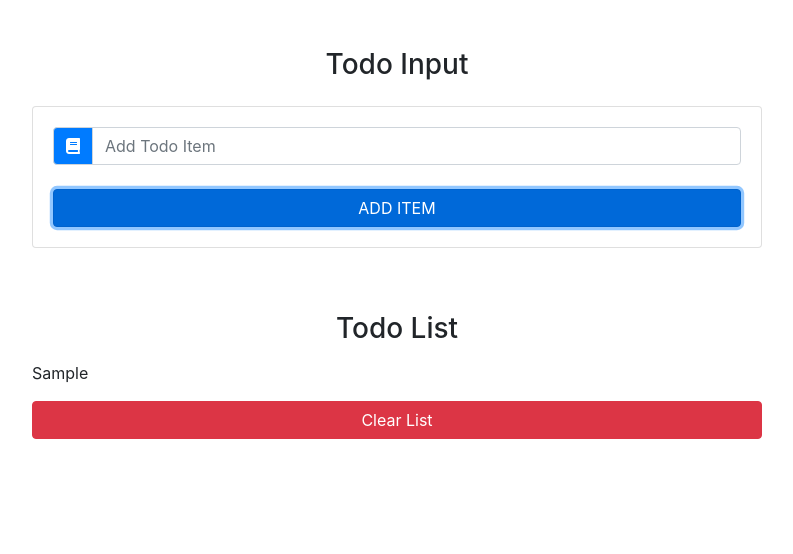
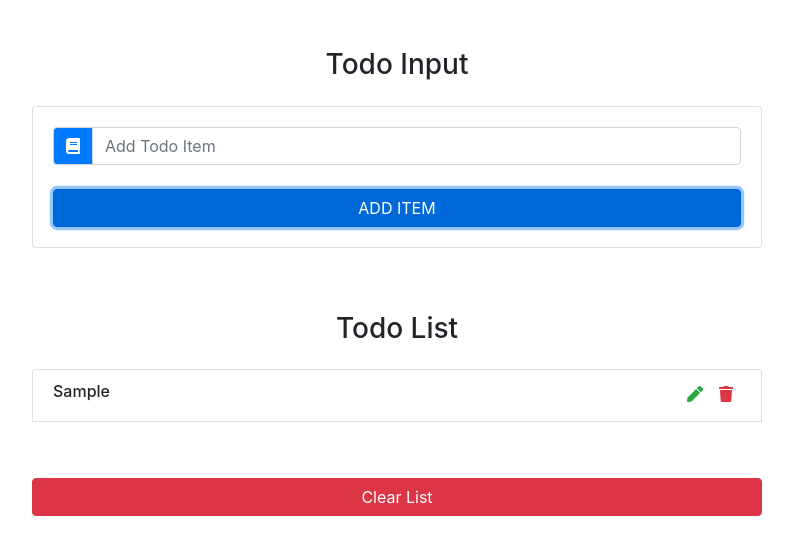
Before and after one commit to karn21/to-do-list, a React (Create React App) app: page / in a window 1280 px wide. Both pictures are taken after typing "Sample" into the empty fields and a click on the button "ADD ITEM". Shown: the top 554 px of the page, without its empty margins (243-1036 px from the left). Built offline with nearby package versions, Linux system fonts and the light colour scheme.

Commit message:
Styled list

```diff
--- a/src/App.js
+++ b/src/App.js
@@ -29,11 +29,11 @@ export class App extends Component {
       editItem: false,
     });
   };
-  handleEdit = () => {
-    console.log("handle Edit");
+  handleEdit = (id) => {
+    console.log(`handle Edit ${id}`);
   };
-  handleDelete = () => {
-    console.log("handle Delete");
+  handleDelete = (id) => {
+    console.log(`handle Delete ${id}`);
   };
 
   clearList = () => {
@@ -52,14 +52,15 @@ export class App extends Component {
               handleSubmit={this.handleSubmit}
             ></TodoInput>
           </div>
+          <div className="col-10 col-md-8 offset-1 offset-md-2">
+            <TodoList
+              items={this.state.items}
+              clearList={this.clearList}
+              handleEdit={this.handleEdit}
+              handleDelete={this.handleDelete}
+            ></TodoList>
+          </div>
         </div>
-
-        <TodoList
-          items={this.state.items}
-          clearList={this.clearList}
-          handleEdit={this.handleEdit}
-          handleDelete={this.handleDelete}
-        ></TodoList>
       </div>
     );
   }
--- a/src/components/TodoItem.js
+++ b/src/components/TodoItem.js
@@ -4,9 +4,17 @@ export class TodoItem extends Component {
   render() {
     const { task, handleDelete, handleEdit } = this.props;
     return (
-      <div>
-        <p>{task}</p>
-      </div>
+      <li className="list-group-item d-flex justify-content-between my-2">
+        <h6 className="text-capitalize">{task}</h6>
+        <div className="todo-icon">
+          <span className="mx-2" onClick={handleEdit}>
+            <i className="fas fa-pen text-success"></i>
+          </span>
+          <span className="mx-2" onClick={handleDelete}>
+            <i className="fas fa-trash text-danger"></i>
+          </span>
+        </div>
+      </li>
     );
   }
 }
--- a/src/components/TodoList.js
+++ b/src/components/TodoList.js
@@ -7,27 +7,25 @@ export class TodoList extends Component {
     return (
       <div>
         <h3 className="text-capitalize mt-5 mb-3 text-center">Todo List</h3>
-        <div className="row">
-          <div className="col-10 col-md-8 offset-1 offset-md-2">
+        <ul className="list-group">
           {items.map((item) => {
             return (
               <TodoItem
                 key={item.id}
                 task={item.task}
-                  handleDelete={handleDelete}
-                  handleEdit={handleEdit}
+                handleDelete={() => handleDelete(item.id)}
+                handleEdit={() => handleEdit(item.id)}
               ></TodoItem>
             );
           })}
           <button
-              className="btn btn-block btn-danger"
+            className="btn btn-block btn-danger mt-5"
             type="button"
             onClick={clearList}
           >
             Clear List
           </button>
-          </div>
-        </div>
+        </ul>
       </div>
     );
   }
```
Lines whose indentation alone changed are shown as unchanged.
